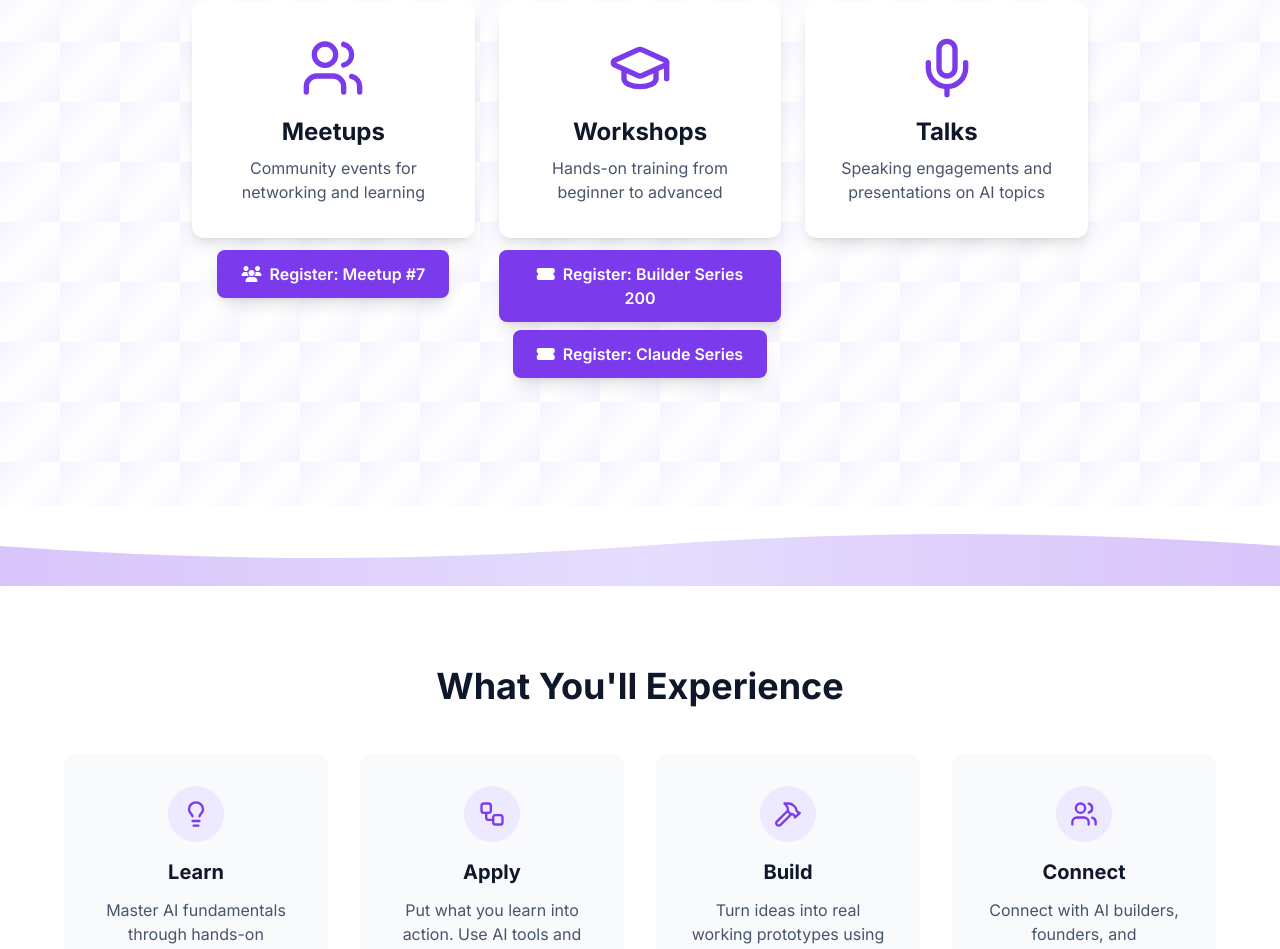
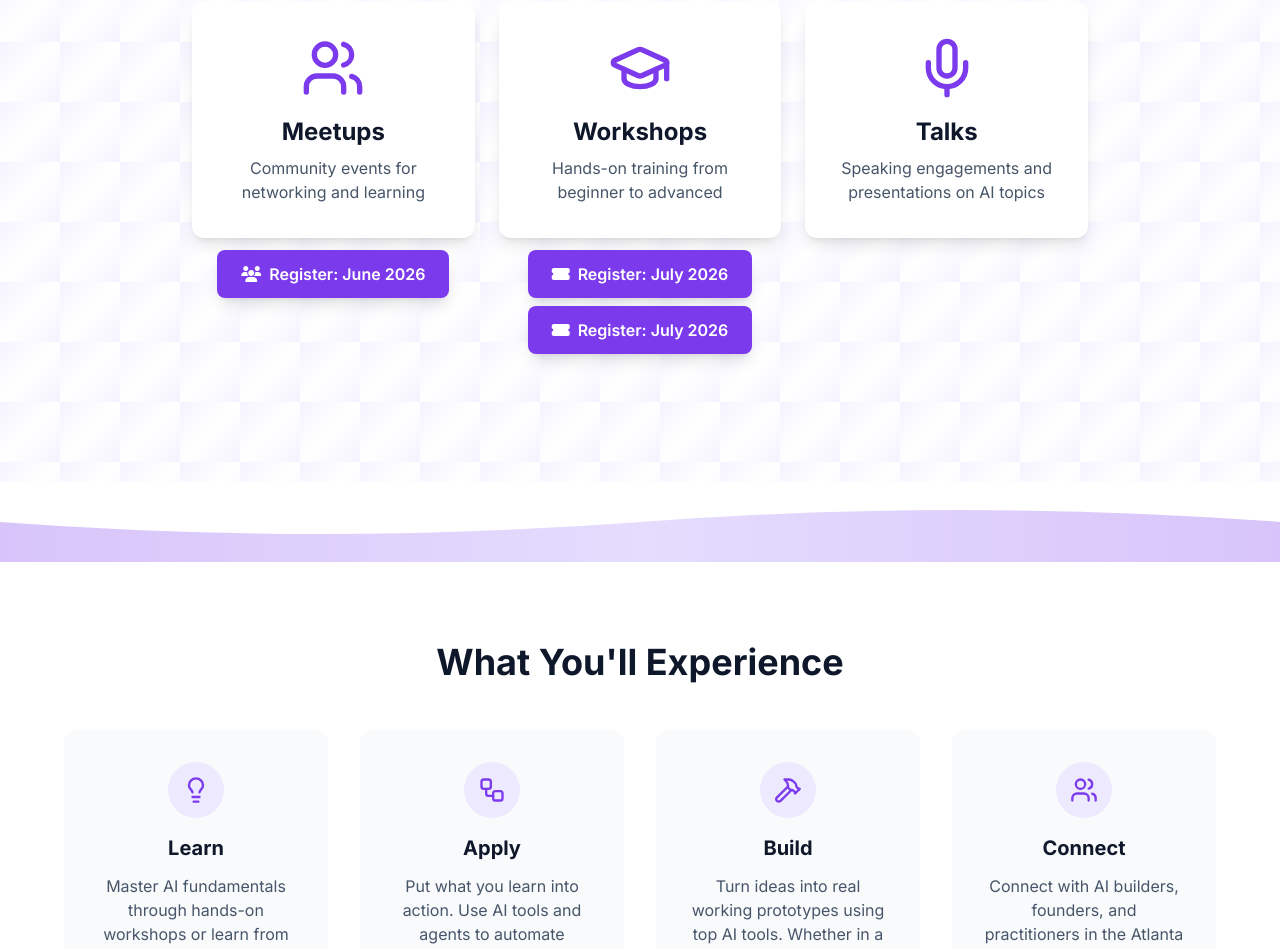
Before and after one commit to pulsarventures/aimusings.site, a Jekyll site: the page built from index.html, in a window 1280 px wide. Shown: the part 398-1347 px from the top of the page. Built offline with Jekyll 4.4.1, drawn with Linux system fonts in a browser that asks for light colours; nearby versions of some CDN libraries; the list of posts is cut into pages by our own code.

Commit message:
Use dynamic month/year labels on hero registration buttons instead of series names
Co-Authored-By: Claude Opus 4.6 <noreply@anthropic.com>

```diff
--- a/index.html
+++ b/index.html
@@ -60,7 +60,7 @@ description: "Comprehensive AI engagement activities: Connect at meetups, build
                     </a>
                     {% if meetup_next %}
                         <a href="{{ meetup_next.registration_link }}" target="_blank" class="mt-3 px-6 py-3 bg-brand-600 text-white rounded-lg hover:bg-brand-700 transition-colors font-semibold shadow-lg hover:shadow-xl">
-                            <i class="fas fa-users mr-2"></i>Register: Meetup #{{ meetup_next.number }}
+                            <i class="fas fa-users mr-2"></i>Register: {{ meetup_next.date | date: "%B %Y" }}
                         </a>
                     {% endif %}
                 </div>
@@ -76,12 +76,12 @@ description: "Comprehensive AI engagement activities: Connect at meetups, build
                     </a>
                     {% if ws200_next %}
                         <a href="{{ ws200_next.registration_link }}" target="_blank" class="mt-3 px-6 py-3 bg-brand-600 text-white rounded-lg hover:bg-brand-700 transition-colors font-semibold shadow-lg hover:shadow-xl">
-                            <i class="fas fa-ticket-alt mr-2"></i>Register: Builder Series 200
+                            <i class="fas fa-ticket-alt mr-2"></i>Register: {{ ws200_next.date | date: "%B %Y" }}
                         </a>
                     {% endif %}
                     {% if ws300_next %}
                         <a href="{{ ws300_next.registration_link }}" target="_blank" class="mt-2 px-6 py-3 bg-brand-600 text-white rounded-lg hover:bg-brand-700 transition-colors font-semibold shadow-lg hover:shadow-xl">
-                            <i class="fas fa-ticket-alt mr-2"></i>Register: Claude Series
+                            <i class="fas fa-ticket-alt mr-2"></i>Register: {{ ws300_next.date | date: "%B %Y" }}
                         </a>
                     {% elsif ws300_scheduled %}
                         <a href="#workshops" class="mt-2 px-6 py-3 bg-brand-600 text-white rounded-lg hover:bg-brand-700 transition-colors font-semibold shadow-lg hover:shadow-xl">
```
